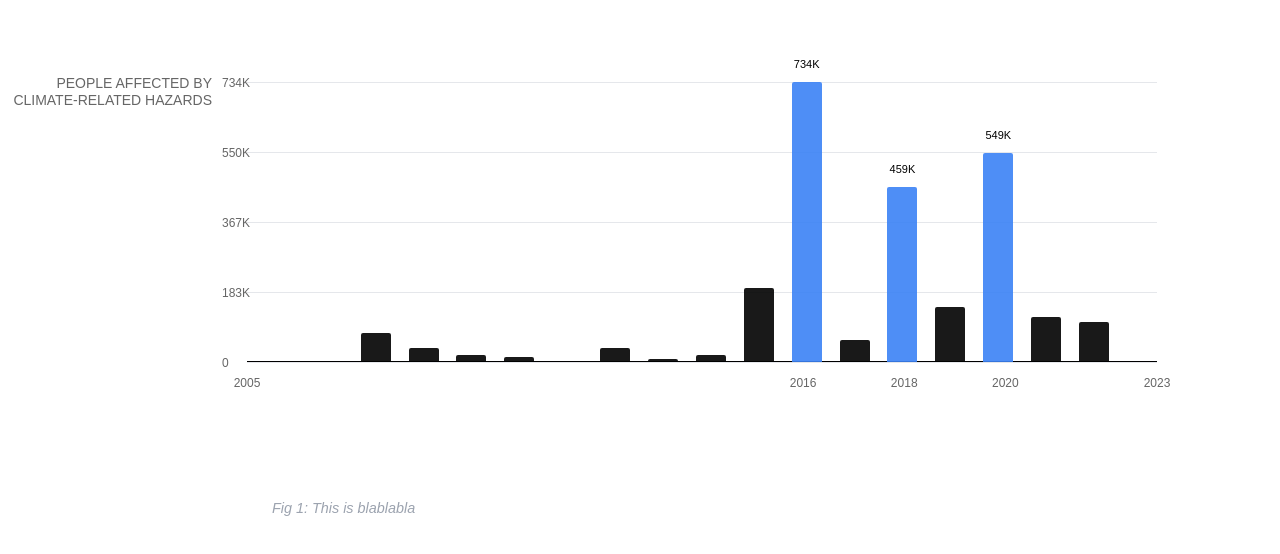
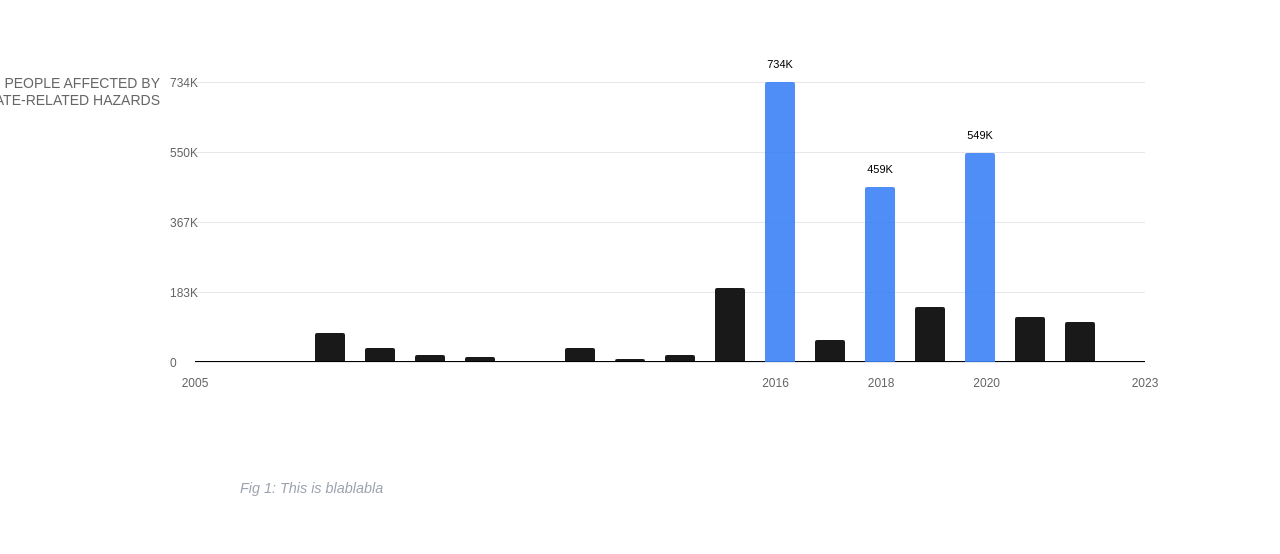
Before and after one commit to intendedsideeffects/Chauka-mobile, a Next.js app: page /disaster-chart in a window 1280 px wide. Shown: the part 226-780 px from the top of the page. Built offline with nearby package versions, Linux system fonts and the light colour scheme.

Commit message:
template fixes

```diff
--- a/src/app/components/HistoricalSeaLevelRiseExtended.jsx
+++ b/src/app/components/HistoricalSeaLevelRiseExtended.jsx
@@ -2,6 +2,7 @@
 
 import React, { useState, useEffect } from 'react';
 import { ComposedChart, Line, XAxis, YAxis, CartesianGrid, Tooltip, ResponsiveContainer, ReferenceLine, Area } from 'recharts';
+import { responsive } from '../utils/responsive';
 
 const HistoricalSeaLevelRiseExtended = () => {
   const [data, setData] = useState([]);
@@ -219,7 +220,7 @@ const HistoricalSeaLevelRiseExtended = () => {
           zIndex: 10
         }} />
 
-        <ResponsiveContainer width="100%" height="100%">
+        <ResponsiveContainer width="100%" height="100%" style={{ paddingLeft: '0px', paddingRight: '0px' }}>
           <ComposedChart data={data.allData} margin={{ left: 0, right: 0, top: 20, bottom: 20 }}>
                          <defs>
                <linearGradient id="areaGradient" x1="0" y1="0" x2="0" y2="1">
@@ -392,19 +393,23 @@ const HistoricalSeaLevelRiseExtended = () => {
                  {/* Y-axis label - positioned outside chart area */}
          <div style={{
            position: 'absolute',
-          left: '-269px',
+           left: responsive.isMobile() ? '35px' : '-269px',
            top: 'calc(50% - 32px)',
            transform: 'translateY(-50%)',
-          fontSize: '14px',
+           fontSize: responsive.isMobile() ? '12px' : '14px',
            fontFamily: 'Helvetica World, Arial, sans-serif',
            color: '#666666',
-          textAlign: 'right',
+           textAlign: responsive.isMobile() ? 'left' : 'right',
            pointerEvents: 'none',
            lineHeight: '1.2',
-          width: '280px'
+           width: responsive.isMobile() ? '80px' : '280px'
          }}>
+           {responsive.isMobile() ? 'SEA LEVEL (CM)' : (
+             <>
                GLOBAL MEAN SEA<br/>
                LEVEL (CM)
+             </>
+           )}
          </div>
 
         {/* X-axis label - positioned outside chart area on the right */}
--- a/src/components/sections/SegmentTemplate.jsx
+++ b/src/components/sections/SegmentTemplate.jsx
@@ -14,7 +14,7 @@ const SegmentTemplate = ({
   const defaultStyles = {
                                                container: {
           width: '100%',
-         height: '100vh',
+                    height: responsive.isMobile() ? '200vh' : '100vh',
           background: 'transparent',
           display: 'flex',
           flexDirection: 'column',
@@ -24,7 +24,7 @@ const SegmentTemplate = ({
           scrollSnapAlign: 'start',
           borderBottom: '3px solid #9ca3af',
           pointerEvents: 'auto', // Enable interactions
-         paddingLeft: responsive.isMobile() ? '1rem' : '4rem',
+          paddingLeft: 0,
         },
                                        contentWrapper: {
          color: '#0e224f',
@@ -49,7 +49,7 @@ const SegmentTemplate = ({
          color: '#000',
          marginBottom: '0',
          textAlign: 'left',
-         marginTop: responsive.isMobile() ? '2rem' : '5rem',
+                   marginTop: responsive.isMobile() ? '-3rem' : '5rem',
          fontFamily: 'Times New Roman, serif',
          lineHeight: '1.1'
        },
@@ -64,7 +64,7 @@ const SegmentTemplate = ({
          lineHeight: '1.1'
        },
          text: {
-              fontSize: responsive.isMobile() ? '1rem' : '1.1rem',
+               fontSize: responsive.isMobile() ? '1.2rem' : '1.5rem',
        color: '#000',
        marginBottom: responsive.isMobile() ? '1.5rem' : '2rem',
        lineHeight: 1.5,
@@ -80,8 +80,8 @@ const SegmentTemplate = ({
           flexDirection: 'column',
           alignItems: 'center',
           justifyContent: 'center',
-          position: 'absolute',
-          top: responsive.isMobile() ? 'calc(50% + 100px)' : 'calc(50% + 200px)',
+          position: responsive.isMobile() ? 'relative' : 'absolute',
+          top: responsive.isMobile() ? 'auto' : 'calc(50% + 200px)',
           left: '0',
           right: '0',
           margin: '0 auto',
@@ -122,15 +122,15 @@ const SegmentTemplate = ({
                                        <div style={{
            display: 'flex',
            flexDirection: 'column',
-          alignItems: 'center',
-          justifyContent: 'center',
+           alignItems: responsive.isMobile() ? 'flex-start' : 'center',
+           justifyContent: responsive.isMobile() ? 'flex-start' : 'center',
            width: '100%',
            maxWidth: '1050px',
             marginBottom: 0,
             marginLeft: 'auto',
             marginRight: 'auto',
-          marginTop: '-50px',
-          gap: '2rem',
+           marginTop: responsive.isMobile() ? '2rem' : '-50px',
+           gap: responsive.isMobile() ? '3rem' : '2rem',
            zIndex: 1000,
            position: 'relative'
          }}>
@@ -162,16 +162,17 @@ const SegmentTemplate = ({
                        {chartComponent && (
               <div style={{
                 width: '100%',
-              maxWidth: '1050px',
+                maxWidth: '100%',
                 display: 'flex',
                 flexDirection: 'column',
                 alignItems: 'center',
                 justifyContent: 'center',
                          marginTop: 0,
                          marginBottom: 0,
-                       marginLeft: 'auto',
-                       marginRight: 'auto',
-                       padding: '20px',
+                         marginLeft: 0,
+                         marginRight: 0,
+                         padding: 0,
+                         overflow: 'visible',
               }}>
                 {chartComponent}
               </div>
```
Lines whose indentation alone changed are shown as unchanged.
